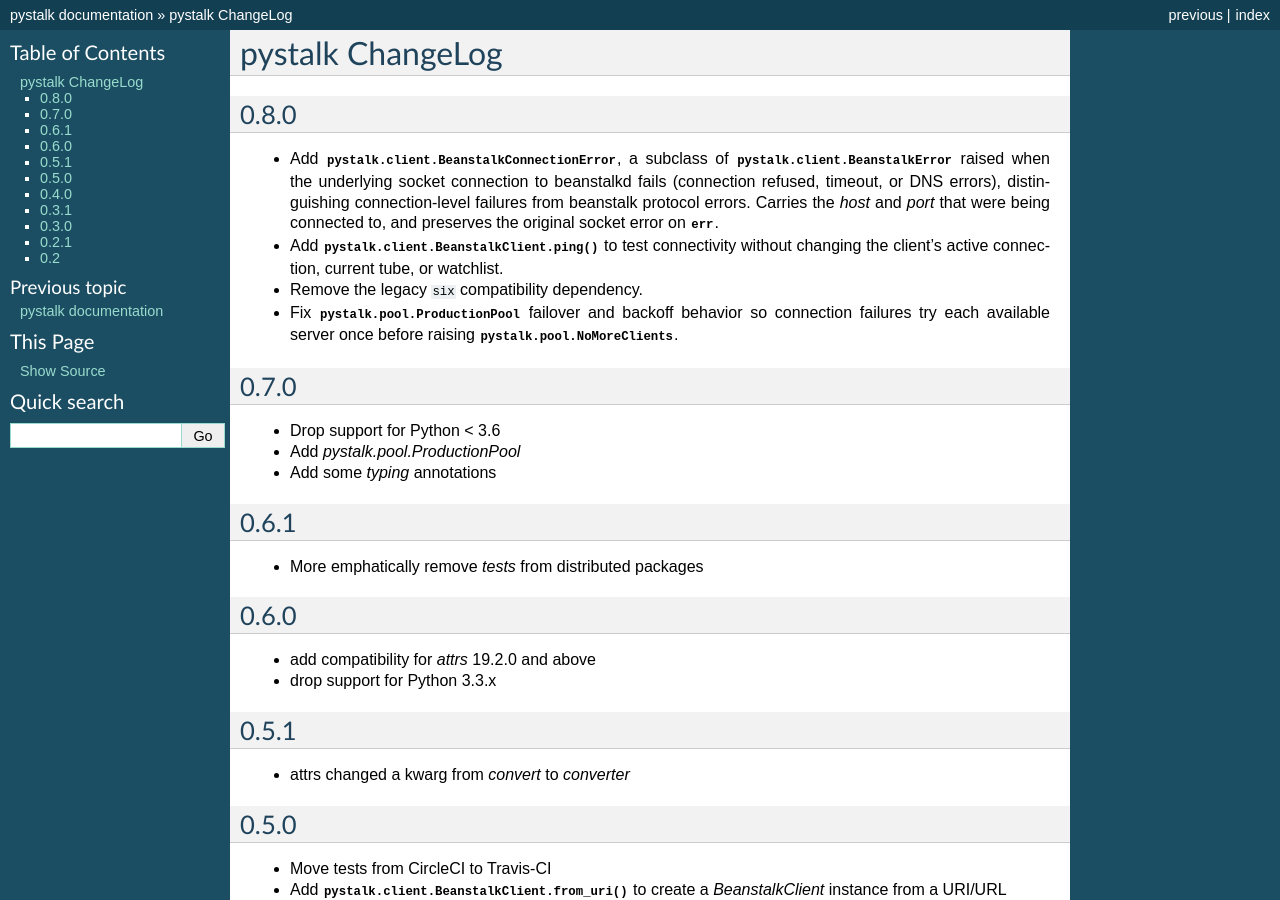
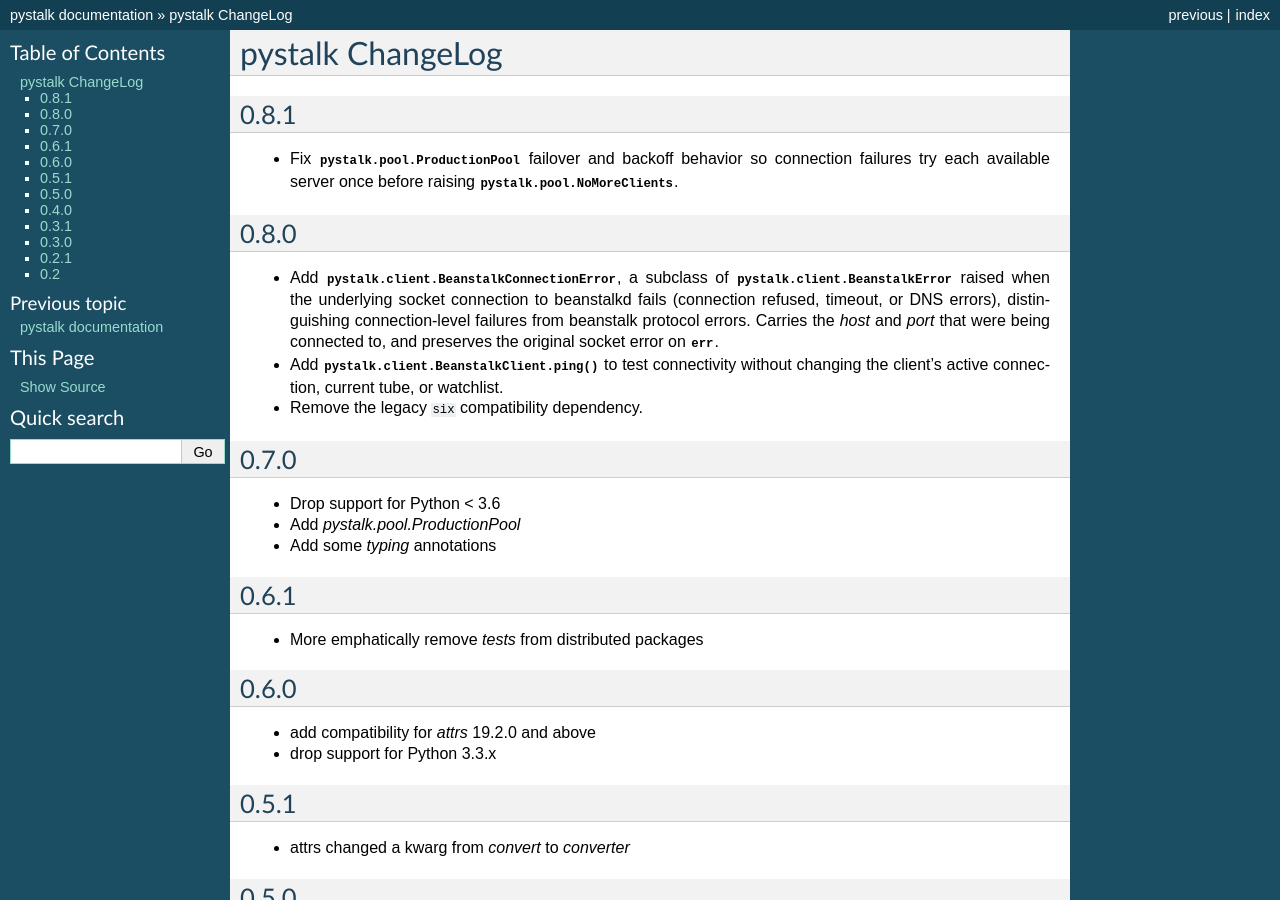
Before and after one commit to EasyPost/pystalk, a Sphinx documentation site: the page built from docs/source/CHANGES.rst, in a window 1280 px wide and 900 px high. Built offline with Sphinx 7.4.7, drawn with Linux system fonts in a browser that asks for light colours.

Commit message:
EXP-1169: Bump package version to 0.8.1

```diff
--- a/docs/source/CHANGES.rst
+++ b/docs/source/CHANGES.rst
@@ -1,6 +1,13 @@
 #################
 pystalk ChangeLog
 #################
+
+=====
+0.8.1
+=====
+* Fix :py:class:`pystalk.pool.ProductionPool` failover and backoff behavior so
+  connection failures try each available server once before raising
+  :py:class:`pystalk.pool.NoMoreClients`.
 
 =====
 0.8.0
--- a/pystalk/__init__.py
+++ b/pystalk/__init__.py
@@ -1,7 +1,7 @@
 from .client import BeanstalkClient, BeanstalkError, BeanstalkConnectionError
 from .pool import ProductionPool
 
-__version__ = '0.8.0'
+__version__ = '0.8.1'
 
 __author__ = 'EasyPost <oss@easypost.com>'
 
```
Also changed, not shown: other parts of docs/source/CHANGES.rst (+0 -3 lines).
